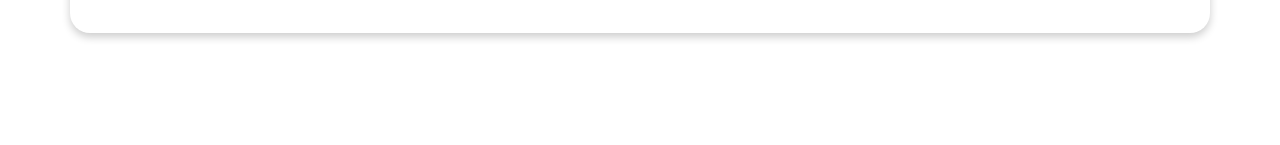
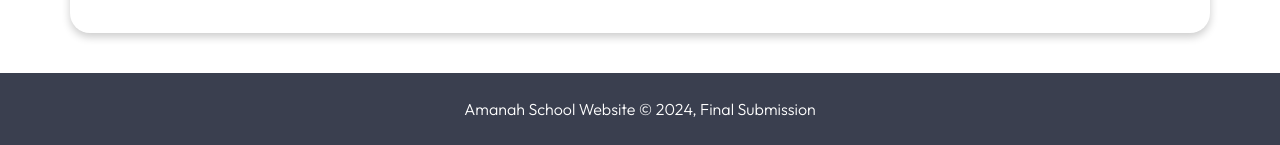
Before and after one commit to Assarriy/Amanah-School-Website, a plain HTML site: page gallery.html in a window 1280 px wide. Shown: the part 1104-1249 px from the top of the page. Before the commit the page ends 1177 px from the top, so only its background shows below. Drawn offline with Linux system fonts and the light colour scheme.

Commit message:
Adding footer

```diff
--- a/assets/style/gallery.css
+++ b/assets/style/gallery.css
@@ -90,3 +90,12 @@ main {
   object-fit: cover;
   object-position: center;
 }
+
+footer {
+  padding: 10px;
+  color: white;
+  background-color: #3a3f4f;
+
+  text-align: center;
+  font-weight: 300;
+}
--- a/assets/style/profile.css
+++ b/assets/style/profile.css
@@ -71,3 +71,12 @@ main .profile-card {
   flex-flow: column nowrap;
   gap: 1rem 2rem;
 }
+
+footer {
+  padding: 10px;
+  color: white;
+  background-color: #3a3f4f;
+
+  text-align: center;
+  font-weight: 300;
+}
--- a/gallery.html
+++ b/gallery.html
@@ -56,4 +56,7 @@
       </div>
     </main>
   </body>
+  <footer>
+    <p>Amanah School Website &#169; 2024, Final Submission</p>
+  </footer>
 </html>
```
Also changed, not shown: index.html (+2 -4 lines), profile.html (+3 -0 lines).
